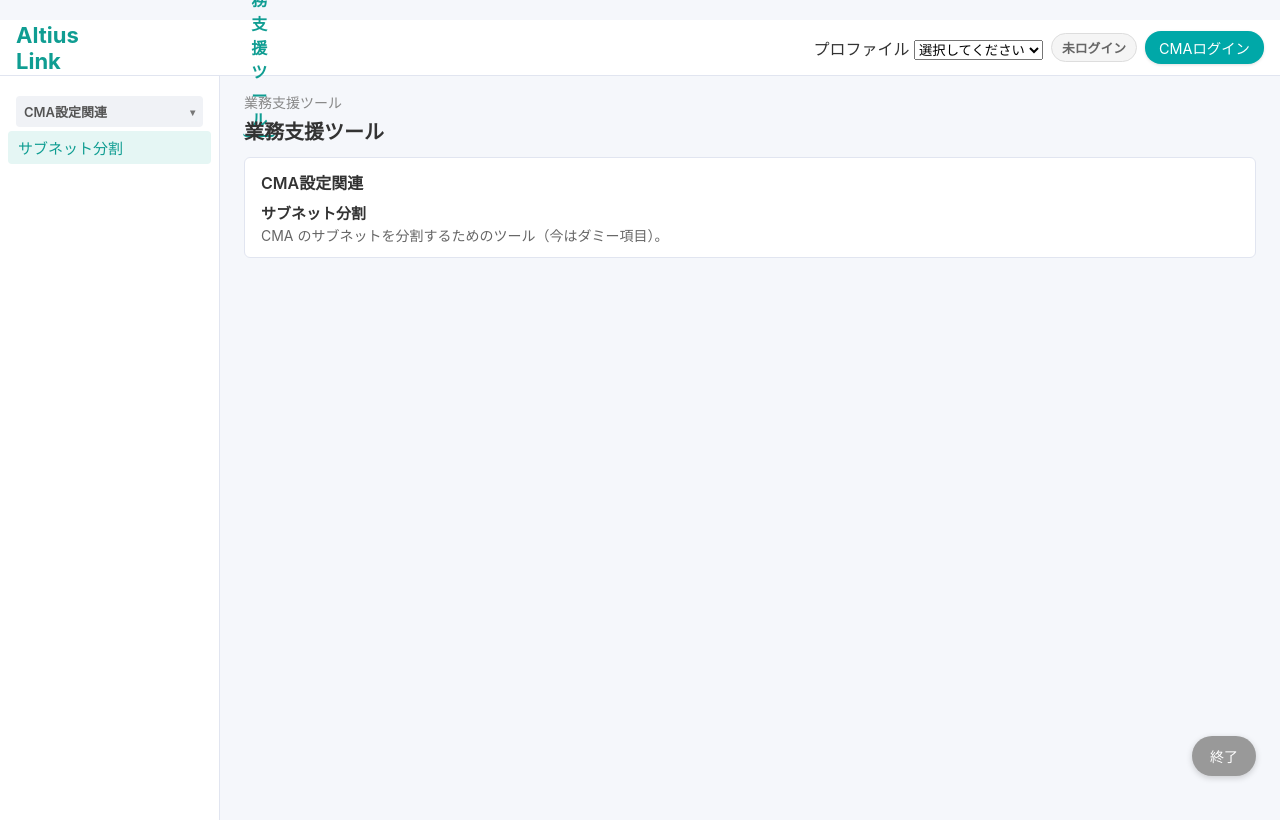
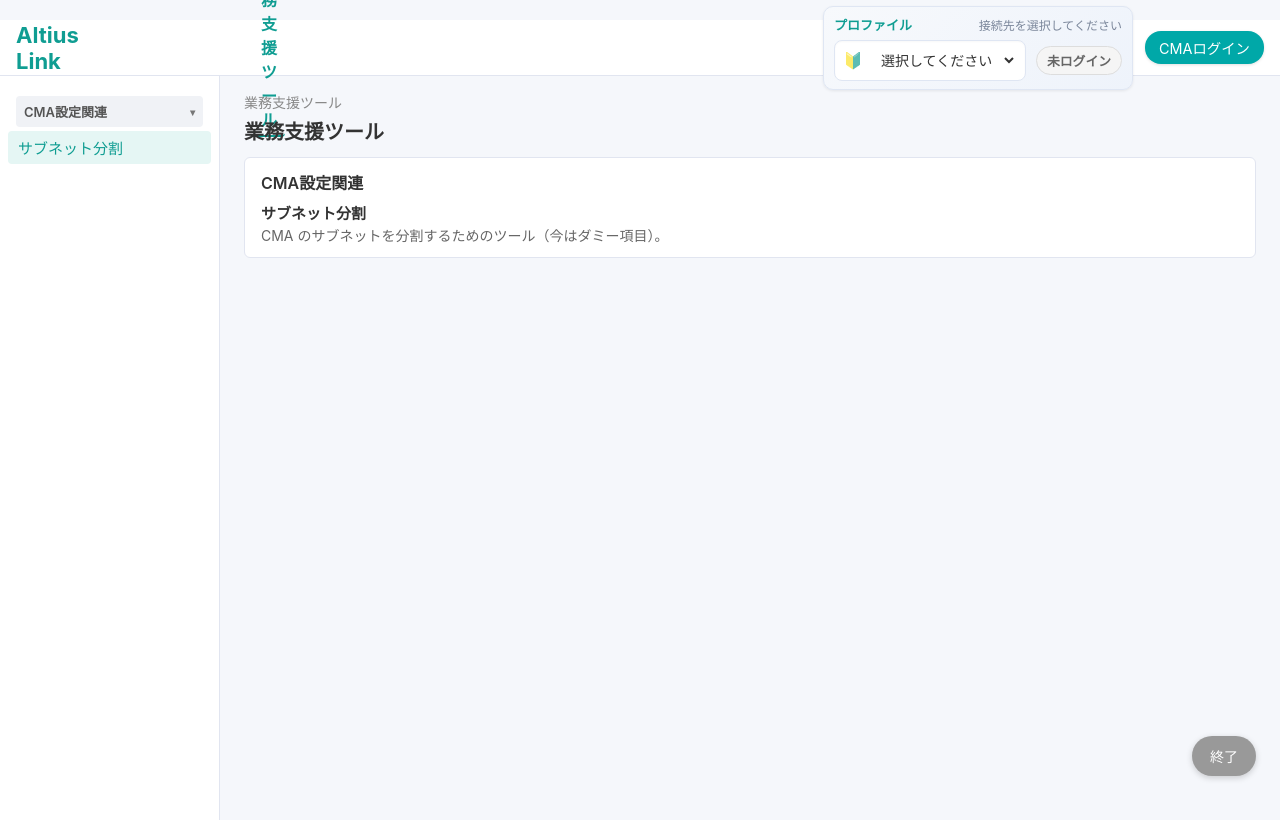
Before and after one commit to ToraTiger0312/Altius-link_Tool, a Flask app: page / in a window 1280 px wide. Run offline with Flask 3, Linux system fonts and the light colour scheme; data that the repository does not hold is empty.

Commit message:
Improve CMA profile selector styling and cleanup state on exit

```diff
--- a/cato_helper/__init__.py
+++ b/cato_helper/__init__.py
@@ -33,6 +33,8 @@ def create_app(config_class: type[Config] = Config) -> Flask:
     # ==== 終了用エンドポイント ====
     @app.route("/shutdown", methods=["POST"])
     def shutdown():
+        cleanup_cma_state()
+        cleanup_response_store()
         func = request.environ.get("werkzeug.server.shutdown")
         if func is None:
             # Werkzeug以外の場合は強制終了
--- a/cato_helper/static/css/style.css
+++ b/cato_helper/static/css/style.css
@@ -373,6 +373,25 @@ body {
     margin-left: auto;
     display: flex;
     align-items: center;
+    gap: 12px;
+}
+
+.profile-selector {
+    background: linear-gradient(135deg, #f7f9fc 0%, #eef3fb 100%);
+    border: 1px solid #dfe6f3;
+    border-radius: 10px;
+    padding: 8px 10px;
+    display: flex;
+    flex-direction: column;
+    gap: 6px;
+    min-width: 240px;
+    box-shadow: 0 1px 3px rgba(0, 0, 0, 0.08);
+}
+
+.profile-selector-header {
+    display: flex;
+    align-items: baseline;
+    justify-content: space-between;
     gap: 8px;
 }
 
@@ -411,6 +430,55 @@ body {
     font-weight: 600;
     border: 1px solid transparent;
     white-space: nowrap;
+}
+
+.profile-selector-body {
+    display: flex;
+    align-items: center;
+    gap: 10px;
+}
+
+.profile-select-wrap {
+    position: relative;
+    flex: 1;
+    display: flex;
+    align-items: center;
+    gap: 6px;
+    padding: 4px 8px;
+    background-color: #fff;
+    border: 1px solid #dfe6f3;
+    border-radius: 8px;
+    box-shadow: inset 0 1px 2px rgba(0, 0, 0, 0.03);
+}
+
+.profile-select-icon {
+    font-size: 16px;
+    opacity: 0.75;
+}
+
+.profile-select {
+    flex: 1;
+    padding: 6px 8px;
+    border: none;
+    background: transparent;
+    font-size: 14px;
+    color: #333;
+    outline: none;
+}
+
+.profile-select:disabled {
+    color: #888;
+}
+
+.profile-label {
+    font-size: 13px;
+    font-weight: 600;
+    color: #0f9d92;
+}
+
+.profile-helper {
+    font-size: 12px;
+    color: #7a869a;
 }
 
 /* 状態別カラー */
--- a/cato_helper/templates/base.html
+++ b/cato_helper/templates/base.html
@@ -40,15 +40,23 @@
 
         <!-- 右上 CMA ログインエリア -->
         <div class="topbar-right">
-            <label class="profile-selector">
+            <div class="profile-selector">
+                <div class="profile-selector-header">
                     <span class="profile-label">プロファイル</span>
+                    <span class="profile-helper">接続先を選択してください</span>
+                </div>
+                <div class="profile-selector-body">
+                    <div class="profile-select-wrap">
+                        <span class="profile-select-icon" aria-hidden="true">🔰</span>
                         <select id="cma-profile-select" class="profile-select" disabled>
                             <option>読み込み中...</option>
                         </select>
-            </label>
+                    </div>
                     <span id="cma-login-status" class="login-status-badge login-status-off">
                         未ログイン
                     </span>
+                </div>
+            </div>
             <button id="cma-login-button" class="btn btn-cma-login">
                 CMAログイン
             </button>
```
Lines whose indentation alone changed are shown as unchanged.
